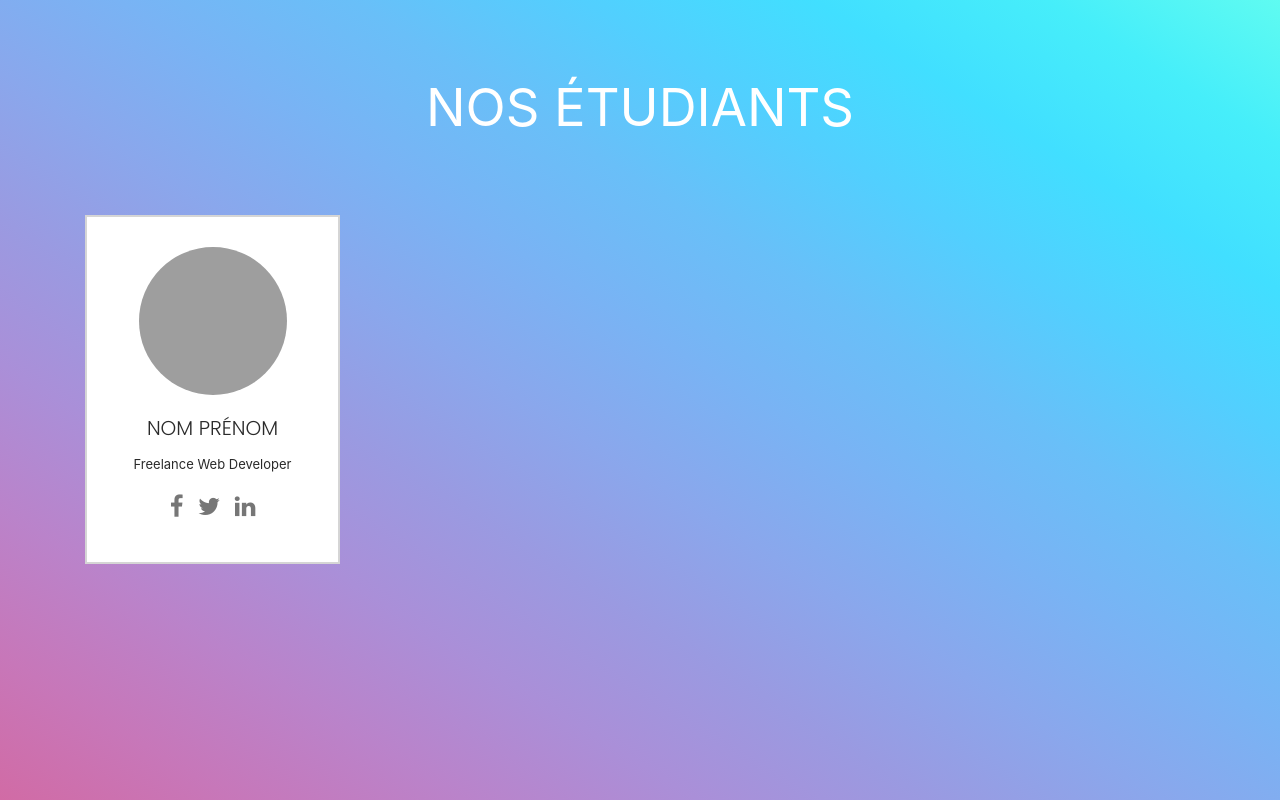
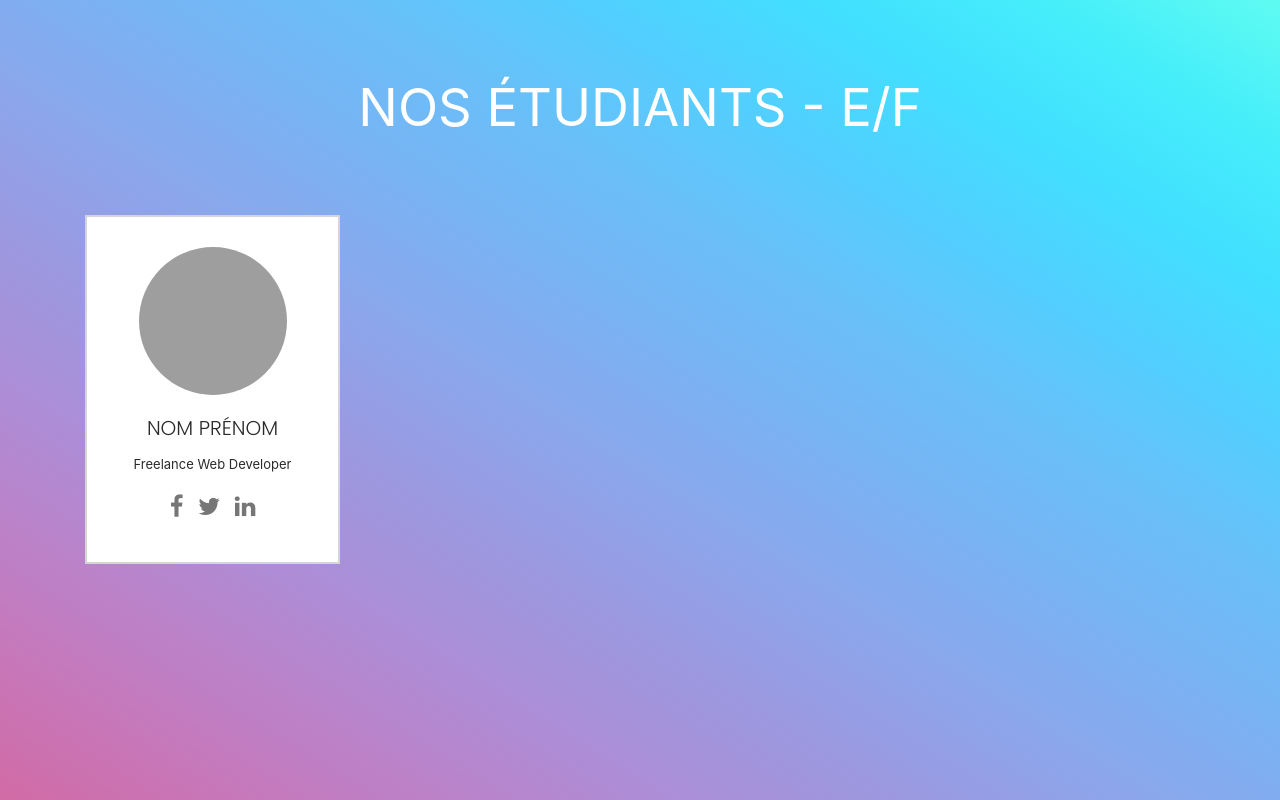
Before and after one commit to moshifr/git-s3-cm, a plain HTML site: page index.html in a window 1280 px wide. Drawn offline with nearby package versions, Linux system fonts and the light colour scheme; grey boxes are pictures that could not be loaded.

Commit message:
init branch

```diff
--- a/index.html
+++ b/index.html
@@ -17,7 +17,7 @@
 <section class="our-webcoderskull padding-lg">
     <div class="container">
         <div class="row heading heading-icon">
-            <h2>Nos étudiants</h2>
+            <h2>Nos étudiants - E/F</h2>
         </div>
         <ul class="row">
             <li class="col-12 col-md-6 col-lg-3 first-element">
```
